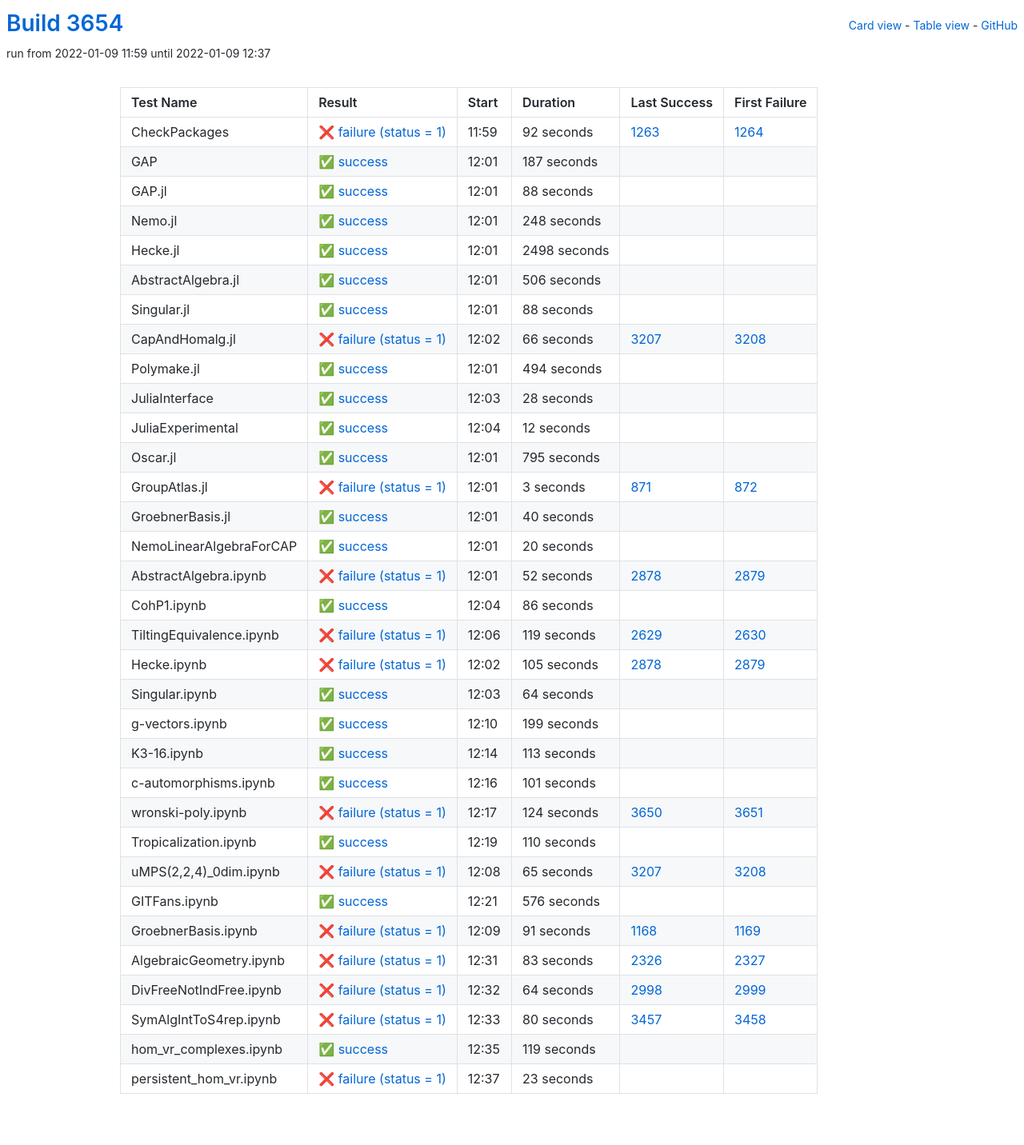
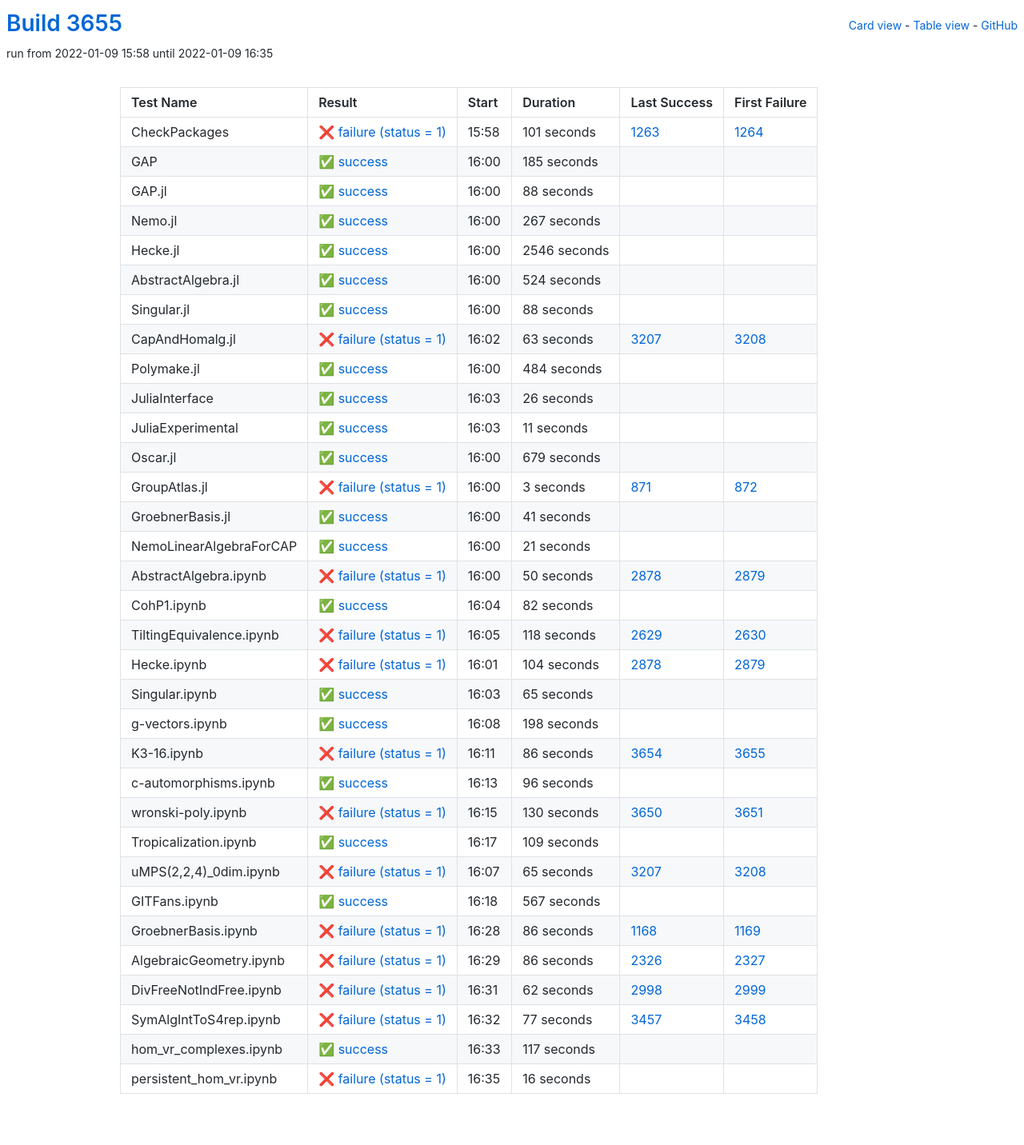
Before and after one commit to oscar-system/oscar-ci-status-stable, a Jekyll site: the page built from table.html, in a window 1280 px wide. Shown: the whole page at 80% size. Built offline with Jekyll 4.4.1, drawn with Linux system fonts in a browser that asks for light colours.

Commit message:
Build #3655

```diff
--- a/_data/ci.yml
+++ b/_data/ci.yml
@@ -1,6 +1,6 @@
 ---
-build: 3654
-build_url: https://oscarci.mathematik.uni-kl.de/job/oscar-stable/3654/
+build: 3655
+build_url: https://oscarci.mathematik.uni-kl.de/job/oscar-stable/3655/
 job: oscar-stable
 organization: oscar-system
 repo: oscar-ci-status-stable
@@ -8,32 +8,32 @@ repourl: https://github.com/oscar-system/oscar-ci-status-stable
 tests:
 - name: CheckPackages
   id: checkpackages
-  log: https://oscarci.mathematik.uni-kl.de/job/oscar-stable/3654/artifact/logs/build-3654/CheckPackages.log
-  start: 2022-01-09 11:59
+  log: https://oscarci.mathematik.uni-kl.de/job/oscar-stable/3655/artifact/logs/build-3655/CheckPackages.log
+  start: 2022-01-09 15:58
   success: false
   exitcode: 1
   status: failure
-  duration: 92
+  duration: 101
   last_success: 1263
   last_success_url: https://oscarci.mathematik.uni-kl.de/job/oscar-stable/1263/
   first_failure: 1264
   first_failure_url: https://oscarci.mathematik.uni-kl.de/job/oscar-stable/1264/
 - name: GAP
   id: gap
-  log: https://oscarci.mathematik.uni-kl.de/job/oscar-stable/3654/artifact/logs/build-3654/GAP.log
-  start: 2022-01-09 12:01
+  log: https://oscarci.mathematik.uni-kl.de/job/oscar-stable/3655/artifact/logs/build-3655/GAP.log
+  start: 2022-01-09 16:00
   success: true
   exitcode: 0
   status: success
-  duration: 187
+  duration: 185
   last_success: false
   last_success_url:
   first_failure: false
   first_failure_url:
 - name: GAP.jl
   id: gap-jl
-  log: https://oscarci.mathematik.uni-kl.de/job/oscar-stable/3654/artifact/logs/build-3654/GAP.jl.log
-  start: 2022-01-09 12:01
+  log: https://oscarci.mathematik.uni-kl.de/job/oscar-stable/3655/artifact/logs/build-3655/GAP.jl.log
+  start: 2022-01-09 16:00
   success: true
   exitcode: 0
   status: success
@@ -44,44 +44,44 @@ tests:
   first_failure_url:
 - name: Nemo.jl
   id: nemo-jl
-  log: https://oscarci.mathematik.uni-kl.de/job/oscar-stable/3654/artifact/logs/build-3654/Nemo.jl.log
-  start: 2022-01-09 12:01
+  log: https://oscarci.mathematik.uni-kl.de/job/oscar-stable/3655/artifact/logs/build-3655/Nemo.jl.log
+  start: 2022-01-09 16:00
   success: true
   exitcode: 0
   status: success
-  duration: 248
+  duration: 267
   last_success: false
   last_success_url:
   first_failure: false
   first_failure_url:
 - name: Hecke.jl
   id: hecke-jl
-  log: https://oscarci.mathematik.uni-kl.de/job/oscar-stable/3654/artifact/logs/build-3654/Hecke.jl.log
-  start: 2022-01-09 12:01
+  log: https://oscarci.mathematik.uni-kl.de/job/oscar-stable/3655/artifact/logs/build-3655/Hecke.jl.log
+  start: 2022-01-09 16:00
   success: true
   exitcode: 0
   status: success
-  duration: 2498
+  duration: 2546
   last_success: false
   last_success_url:
   first_failure: false
   first_failure_url:
 - name: AbstractAlgebra.jl
   id: abstractalgebra-jl
-  log: https://oscarci.mathematik.uni-kl.de/job/oscar-stable/3654/artifact/logs/build-3654/AbstractAlgebra.jl.log
-  start: 2022-01-09 12:01
+  log: https://oscarci.mathematik.uni-kl.de/job/oscar-stable/3655/artifact/logs/build-3655/AbstractAlgebra.jl.log
+  start: 2022-01-09 16:00
   success: true
   exitcode: 0
   status: success
-  duration: 506
+  duration: 524
   last_success: false
   last_success_url:
   first_failure: false
   first_failure_url:
 - name: Singular.jl
   id: singular-jl
-  log: https://oscarci.mathematik.uni-kl.de/job/oscar-stable/3654/artifact/logs/build-3654/Singular.jl.log
-  start: 2022-01-09 12:01
+  log: https://oscarci.mathematik.uni-kl.de/job/oscar-stable/3655/artifact/logs/build-3655/Singular.jl.log
+  start: 2022-01-09 16:00
   success: true
   exitcode: 0
   status: success
@@ -92,68 +92,68 @@ tests:
   first_failure_url:
 - name: CapAndHomalg.jl
   id: capandhomalg-jl
-  log: https://oscarci.mathematik.uni-kl.de/job/oscar-stable/3654/artifact/logs/build-3654/CapAndHomalg.jl.log
-  start: 2022-01-09 12:02
+  log: https://oscarci.mathematik.uni-kl.de/job/oscar-stable/3655/artifact/logs/build-3655/CapAndHomalg.jl.log
+  start: 2022-01-09 16:02
   success: false
   exitcode: 1
   status: failure
-  duration: 66
+  duration: 63
   last_success: 3207
   last_success_url: https://oscarci.mathematik.uni-kl.de/job/oscar-stable/3207/
   first_failure: 3208
   first_failure_url: https://oscarci.mathematik.uni-kl.de/job/oscar-stable/3208/
 - name: Polymake.jl
   id: polymake-jl
-  log: https://oscarci.mathematik.uni-kl.de/job/oscar-stable/3654/artifact/logs/build-3654/Polymake.jl.log
-  start: 2022-01-09 12:01
+  log: https://oscarci.mathematik.uni-kl.de/job/oscar-stable/3655/artifact/logs/build-3655/Polymake.jl.log
+  start: 2022-01-09 16:00
   success: true
   exitcode: 0
   status: success
-  duration: 494
+  duration: 484
   last_success: false
   last_success_url:
   first_failure: false
   first_failure_url:
 - name: JuliaInterface
   id: juliainterface
-  log: https://oscarci.mathematik.uni-kl.de/job/oscar-stable/3654/artifact/logs/build-3654/JuliaInterface.log
-  start: 2022-01-09 12:03
+  log: https://oscarci.mathematik.uni-kl.de/job/oscar-stable/3655/artifact/logs/build-3655/JuliaInterface.log
+  start: 2022-01-09 16:03
   success: true
   exitcode: 0
   status: success
-  duration: 28
+  duration: 26
   last_success: false
   last_success_url:
   first_failure: false
   first_failure_url:
 - name: JuliaExperimental
   id: juliaexperimental
-  log: https://oscarci.mathematik.uni-kl.de/job/oscar-stable/3654/artifact/logs/build-3654/JuliaExperimental.log
-  start: 2022-01-09 12:04
+  log: https://oscarci.mathematik.uni-kl.de/job/oscar-stable/3655/artifact/logs/build-3655/JuliaExperimental.log
+  start: 2022-01-09 16:03
   success: true
   exitcode: 0
   status: success
-  duration: 12
+  duration: 11
   last_success: false
   last_success_url:
   first_failure: false
   first_failure_url:
 - name: Oscar.jl
   id: oscar-jl
-  log: https://oscarci.mathematik.uni-kl.de/job/oscar-stable/3654/artifact/logs/build-3654/Oscar.jl.log
-  start: 2022-01-09 12:01
+  log: https://oscarci.mathematik.uni-kl.de/job/oscar-stable/3655/artifact/logs/build-3655/Oscar.jl.log
+  start: 2022-01-09 16:00
   success: true
   exitcode: 0
   status: success
-  duration: 795
+  duration: 679
   last_success: false
   last_success_url:
   first_failure: false
   first_failure_url:
 - name: GroupAtlas.jl
   id: groupatlas-jl
-  log: https://oscarci.mathematik.uni-kl.de/job/oscar-stable/3654/artifact/logs/build-3654/GroupAtlas.jl.log
-  start: 2022-01-09 12:01
+  log: https://oscarci.mathematik.uni-kl.de/job/oscar-stable/3655/artifact/logs/build-3655/GroupAtlas.jl.log
+  start: 2022-01-09 16:00
   success: false
   exitcode: 1
   status: failure
@@ -164,152 +164,152 @@ tests:
   first_failure_url: https://oscarci.mathematik.uni-kl.de/job/oscar-stable/872/
 - name: GroebnerBasis.jl
   id: groebnerbasis-jl
-  log: https://oscarci.mathematik.uni-kl.de/job/oscar-stable/3654/artifact/logs/build-3654/GroebnerBasis.jl.log
-  start: 2022-01-09 12:01
+  log: https://oscarci.mathematik.uni-kl.de/job/oscar-stable/3655/artifact/logs/build-3655/GroebnerBasis.jl.log
+  start: 2022-01-09 16:00
   success: true
   exitcode: 0
   status: success
-  duration: 40
+  duration: 41
   last_success: false
   last_success_url:
   first_failure: false
   first_failure_url:
 - name: NemoLinearAlgebraForCAP
   id: nemolinearalgebraforcap
-  log: https://oscarci.mathematik.uni-kl.de/job/oscar-stable/3654/artifact/logs/build-3654/NemoLinearAlgebraForCAP.log
-  start: 2022-01-09 12:01
+  log: https://oscarci.mathematik.uni-kl.de/job/oscar-stable/3655/artifact/logs/build-3655/NemoLinearAlgebraForCAP.log
+  start: 2022-01-09 16:00
   success: true
   exitcode: 0
   status: success
-  duration: 20
+  duration: 21
   last_success: false
   last_success_url:
   first_failure: false
   first_failure_url:
 - name: AbstractAlgebra.ipynb
   id: abstractalgebra-ipynb
-  log: https://oscarci.mathematik.uni-kl.de/job/oscar-stable/3654/artifact/logs/build-3654/AbstractAlgebra.ipynb.log
-  start: 2022-01-09 12:01
+  log: https://oscarci.mathematik.uni-kl.de/job/oscar-stable/3655/artifact/logs/build-3655/AbstractAlgebra.ipynb.log
+  start: 2022-01-09 16:00
   success: false
   exitcode: 1
   status: failure
-  duration: 52
+  duration: 50
   last_success: 2878
   last_success_url: https://oscarci.mathematik.uni-kl.de/job/oscar-stable/2878/
   first_failure: 2879
   first_failure_url: https://oscarci.mathematik.uni-kl.de/job/oscar-stable/2879/
 - name: CohP1.ipynb
   id: cohp1-ipynb
-  log: https://oscarci.mathematik.uni-kl.de/job/oscar-stable/3654/artifact/logs/build-3654/CohP1.ipynb.log
-  start: 2022-01-09 12:04
+  log: https://oscarci.mathematik.uni-kl.de/job/oscar-stable/3655/artifact/logs/build-3655/CohP1.ipynb.log
+  start: 2022-01-09 16:04
   success: true
   exitcode: 0
   status: success
-  duration: 86
+  duration: 82
   last_success: false
   last_success_url:
   first_failure: false
   first_failure_url:
 - name: TiltingEquivalence.ipynb
   id: tiltingequivalence-ipynb
-  log: https://oscarci.mathematik.uni-kl.de/job/oscar-stable/3654/artifact/logs/build-3654/TiltingEquivalence.ipynb.log
-  start: 2022-01-09 12:06
+  log: https://oscarci.mathematik.uni-kl.de/job/oscar-stable/3655/artifact/logs/build-3655/TiltingEquivalence.ipynb.log
+  start: 2022-01-09 16:05
   success: false
   exitcode: 1
   status: failure
-  duration: 119
+  duration: 118
   last_success: 2629
   last_success_url: https://oscarci.mathematik.uni-kl.de/job/oscar-stable/2629/
   first_failure: 2630
   first_failure_url: https://oscarci.mathematik.uni-kl.de/job/oscar-stable/2630/
 - name: Hecke.ipynb
   id: hecke-ipynb
-  log: https://oscarci.mathematik.uni-kl.de/job/oscar-stable/3654/artifact/logs/build-3654/Hecke.ipynb.log
-  start: 2022-01-09 12:02
+  log: https://oscarci.mathematik.uni-kl.de/job/oscar-stable/3655/artifact/logs/build-3655/Hecke.ipynb.log
+  start: 2022-01-09 16:01
   success: false
   exitcode: 1
   status: failure
-  duration: 105
+  duration: 104
   last_success: 2878
   last_success_url: https://oscarci.mathematik.uni-kl.de/job/oscar-stable/2878/
   first_failure: 2879
   first_failure_url: https://oscarci.mathematik.uni-kl.de/job/oscar-stable/2879/
 - name: Singular.ipynb
   id: singular-ipynb
-  log: https://oscarci.mathematik.uni-kl.de/job/oscar-stable/3654/artifact/logs/build-3654/Singular.ipynb.log
-  start: 2022-01-09 12:03
+  log: https://oscarci.mathematik.uni-kl.de/job/oscar-stable/3655/artifact/logs/build-3655/Singular.ipynb.log
+  start: 2022-01-09 16:03
   success: true
   exitcode: 0
   status: success
-  duration: 64
+  duration: 65
   last_success: false
   last_success_url:
   first_failure: false
   first_failure_url:
 - name: g-vectors.ipynb
   id: g-vectors-ipynb
-  log: https://oscarci.mathematik.uni-kl.de/job/oscar-stable/3654/artifact/logs/build-3654/g-vectors.ipynb.log
-  start: 2022-01-09 12:10
+  log: https://oscarci.mathematik.uni-kl.de/job/oscar-stable/3655/artifact/logs/build-3655/g-vectors.ipynb.log
+  start: 2022-01-09 16:08
   success: true
   exitcode: 0
   status: success
-  duration: 199
+  duration: 198
   last_success: false
   last_success_url:
   first_failure: false
   first_failure_url:
 - name: K3-16.ipynb
   id: k3-16-ipynb
-  log: https://oscarci.mathematik.uni-kl.de/job/oscar-stable/3654/artifact/logs/build-3654/K3-16.ipynb.log
-  start: 2022-01-09 12:14
+  log: https://oscarci.mathematik.uni-kl.de/job/oscar-stable/3655/artifact/logs/build-3655/K3-16.ipynb.log
+  start: 2022-01-09 16:11
+  success: false
+  exitcode: 1
+  status: failure
+  duration: 86
+  last_success: 3654
+  last_success_url: https://oscarci.mathematik.uni-kl.de/job/oscar-stable/3654/
+  first_failure: 3655
+  first_failure_url: https://oscarci.mathematik.uni-kl.de/job/oscar-stable/3655/
+- name: c-automorphisms.ipynb
+  id: c-automorphisms-ipynb
+  log: https://oscarci.mathematik.uni-kl.de/job/oscar-stable/3655/artifact/logs/build-3655/c-automorphisms.ipynb.log
+  start: 2022-01-09 16:13
   success: true
   exitcode: 0
   status: success
-  duration: 113
-  last_success: false
-  last_success_url:
-  first_failure: false
-  first_failure_url:
-- name: c-automorphisms.ipynb
-  id: c-automorphisms-ipynb
-  log: https://oscarci.mathematik.uni-kl.de/job/oscar-stable/3654/artifact/logs/build-3654/c-automorphisms.ipynb.log
-  start: 2022-01-09 12:16
-  success: true
-  exitcode: 0
-  status: success
-  duration: 101
+  duration: 96
   last_success: false
   last_success_url:
   first_failure: false
   first_failure_url:
 - name: wronski-poly.ipynb
   id: wronski-poly-ipynb
-  log: https://oscarci.mathematik.uni-kl.de/job/oscar-stable/3654/artifact/logs/build-3654/wronski-poly.ipynb.log
-  start: 2022-01-09 12:17
+  log: https://oscarci.mathematik.uni-kl.de/job/oscar-stable/3655/artifact/logs/build-3655/wronski-poly.ipynb.log
+  start: 2022-01-09 16:15
   success: false
   exitcode: 1
   status: failure
-  duration: 124
+  duration: 130
   last_success: 3650
   last_success_url: https://oscarci.mathematik.uni-kl.de/job/oscar-stable/3650/
   first_failure: 3651
   first_failure_url: https://oscarci.mathematik.uni-kl.de/job/oscar-stable/3651/
 - name: Tropicalization.ipynb
   id: tropicalization-ipynb
-  log: https://oscarci.mathematik.uni-kl.de/job/oscar-stable/3654/artifact/logs/build-3654/Tropicalization.ipynb.log
-  start: 2022-01-09 12:19
+  log: https://oscarci.mathematik.uni-kl.de/job/oscar-stable/3655/artifact/logs/build-3655/Tropicalization.ipynb.log
+  start: 2022-01-09 16:17
   success: true
   exitcode: 0
   status: success
-  duration: 110
+  duration: 109
   last_success: false
   last_success_url:
   first_failure: false
   first_failure_url:
 - name: uMPS(2,2,4)_0dim.ipynb
   id: umps-2-2-4-0dim-ipynb
-  log: https://oscarci.mathematik.uni-kl.de/job/oscar-stable/3654/artifact/logs/build-3654/uMPS-2-2-4-_0dim.ipynb.log
-  start: 2022-01-09 12:08
+  log: https://oscarci.mathematik.uni-kl.de/job/oscar-stable/3655/artifact/logs/build-3655/uMPS-2-2-4-_0dim.ipynb.log
+  start: 2022-01-09 16:07
   success: false
   exitcode: 1
   status: failure
@@ -320,84 +320,84 @@ tests:
   first_failure_url: https://oscarci.mathematik.uni-kl.de/job/oscar-stable/3208/
 - name: GITFans.ipynb
   id: gitfans-ipynb
-  log: https://oscarci.mathematik.uni-kl.de/job/oscar-stable/3654/artifact/logs/build-3654/GITFans.ipynb.log
-  start: 2022-01-09 12:21
+  log: https://oscarci.mathematik.uni-kl.de/job/oscar-stable/3655/artifact/logs/build-3655/GITFans.ipynb.log
+  start: 2022-01-09 16:18
   success: true
   exitcode: 0
   status: success
-  duration: 576
+  duration: 567
   last_success: false
   last_success_url:
   first_failure: false
   first_failure_url:
 - name: GroebnerBasis.ipynb
   id: groebnerbasis-ipynb
-  log: https://oscarci.mathematik.uni-kl.de/job/oscar-stable/3654/artifact/logs/build-3654/GroebnerBasis.ipynb.log
-  start: 2022-01-09 12:09
+  log: https://oscarci.mathematik.uni-kl.de/job/oscar-stable/3655/artifact/logs/build-3655/GroebnerBasis.ipynb.log
+  start: 2022-01-09 16:28
   success: false
   exitcode: 1
   status: failure
-  duration: 91
+  duration: 86
   last_success: 1168
   last_success_url: https://oscarci.mathematik.uni-kl.de/job/oscar-stable/1168/
   first_failure: 1169
   first_failure_url: https://oscarci.mathematik.uni-kl.de/job/oscar-stable/1169/
 - name: AlgebraicGeometry.ipynb
   id: algebraicgeometry-ipynb
-  log: https://oscarci.mathematik.uni-kl.de/job/oscar-stable/3654/artifact/logs/build-3654/AlgebraicGeometry.ipynb.log
-  start: 2022-01-09 12:31
+  log: https://oscarci.mathematik.uni-kl.de/job/oscar-stable/3655/artifact/logs/build-3655/AlgebraicGeometry.ipynb.log
+  start: 2022-01-09 16:29
   success: false
   exitcode: 1
   status: failure
-  duration: 83
+  duration: 86
   last_success: 2326
   last_success_url: https://oscarci.mathematik.uni-kl.de/job/oscar-stable/2326/
   first_failure: 2327
   first_failure_url: https://oscarci.mathematik.uni-kl.de/job/oscar-stable/2327/
 - name: DivFreeNotIndFree.ipynb
   id: divfreenotindfree-ipynb
-  log: https://oscarci.mathematik.uni-kl.de/job/oscar-stable/3654/artifact/logs/build-3654/DivFreeNotIndFree.ipynb.log
-  start: 2022-01-09 12:32
+  log: https://oscarci.mathematik.uni-kl.de/job/oscar-stable/3655/artifact/logs/build-3655/DivFreeNotIndFree.ipynb.log
+  start: 2022-01-09 16:31
   success: false
   exitcode: 1
   status: failure
-  duration: 64
+  duration: 62
   last_success: 2998
   last_success_url: https://oscarci.mathematik.uni-kl.de/job/oscar-stable/2998/
   first_failure: 2999
   first_failure_url: https://oscarci.mathematik.uni-kl.de/job/oscar-stable/2999/
 - name: SymAlgIntToS4rep.ipynb
   id: symalginttos4rep-ipynb
-  log: https://oscarci.mathematik.uni-kl.de/job/oscar-stable/3654/artifact/logs/build-3654/SymAlgIntToS4rep.ipynb.log
-  start: 2022-01-09 12:33
+  log: https://oscarci.mathematik.uni-kl.de/job/oscar-stable/3655/artifact/logs/build-3655/SymAlgIntToS4rep.ipynb.log
+  start: 2022-01-09 16:32
   success: false
   exitcode: 1
   status: failure
-  duration: 80
+  duration: 77
   last_success: 3457
   last_success_url: https://oscarci.mathematik.uni-kl.de/job/oscar-stable/3457/
   first_failure: 3458
   first_failure_url: https://oscarci.mathematik.uni-kl.de/job/oscar-stable/3458/
 - name: hom_vr_complexes.ipynb
   id: hom-vr-complexes-ipynb
-  log: https://oscarci.mathematik.uni-kl.de/job/oscar-stable/3654/artifact/logs/build-3654/hom_vr_complexes.ipynb.log
-  start: 2022-01-09 12:35
+  log: https://oscarci.mathematik.uni-kl.de/job/oscar-stable/3655/artifact/logs/build-3655/hom_vr_complexes.ipynb.log
+  start: 2022-01-09 16:33
   success: true
   exitcode: 0
   status: success
-  duration: 119
+  duration: 117
   last_success: false
   last_success_url:
   first_failure: false
   first_failure_url:
 - name: persistent_hom_vr.ipynb
   id: persistent-hom-vr-ipynb
-  log: https://oscarci.mathematik.uni-kl.de/job/oscar-stable/3654/artifact/logs/build-3654/persistent_hom_vr.ipynb.log
-  start: 2022-01-09 12:37
+  log: https://oscarci.mathematik.uni-kl.de/job/oscar-stable/3655/artifact/logs/build-3655/persistent_hom_vr.ipynb.log
+  start: 2022-01-09 16:35
   success: false
   exitcode: 1
   status: failure
-  duration: 23
+  duration: 16
   last_success: false
   last_success_url:
   first_failure: false
```
Also changed, not shown: README.md.
